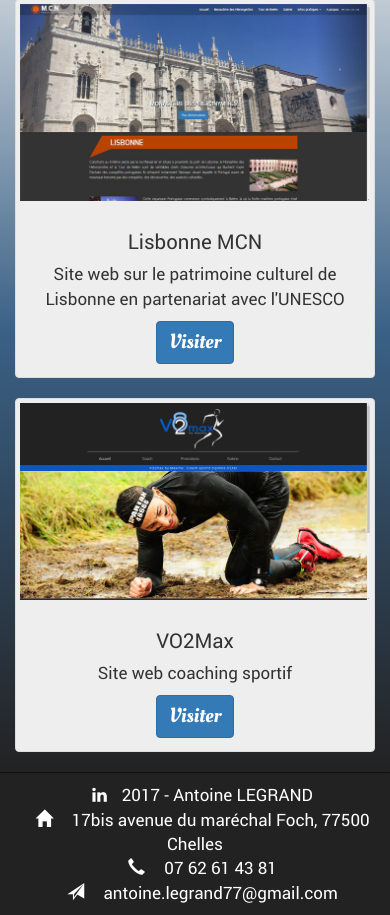
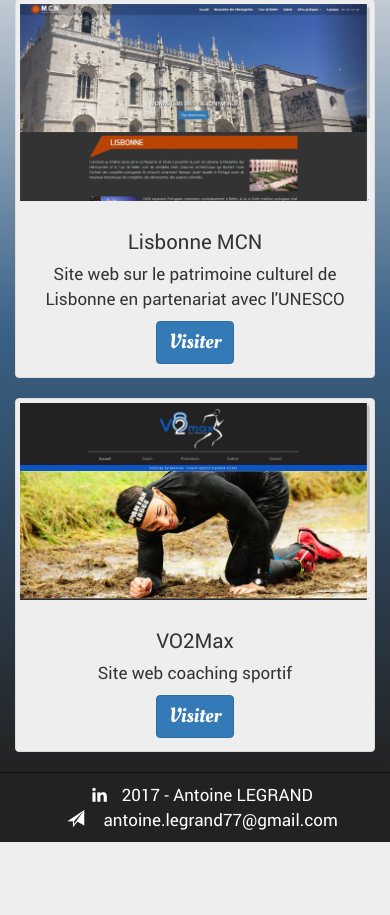
Before and after one commit to NaaviX/CV_final, a plain HTML site: page index.html in a window 390 px wide. Shown: the part 4727-5642 px from the top of the page. After the commit the page ends 5569 px from the top, so only its background shows below. Drawn offline with nearby package versions, Linux system fonts and the light colour scheme; files that its build step writes are made by us from their sources; files whose address does not match are found by name.

Commit message:
fix : remove address and phone

```diff
--- a/index.html
+++ b/index.html
@@ -497,13 +497,9 @@
         <div class="container">
             <div class="row">
                 <div class="col-md-6">
-                    <i class="fa fa-linkedin" aria-hidden="true"></i>2017 - Antoine LEGRAND<br />
-
-                    <i class="glyphicon glyphicon-home"></i> 17bis avenue du maréchal Foch, 77500
-Chelles
+                    <i class="fa fa-linkedin" aria-hidden="true"></i>2017 - Antoine LEGRAND
                 </div>
                 <div class="col-md-6">
-                        <i class="glyphicon glyphicon-earphone"></i> 07 62 61 43 81<br />
                         <i class="glyphicon glyphicon-send"></i> antoine.legrand77@gmail.com
                 </div>
             </div>
```
